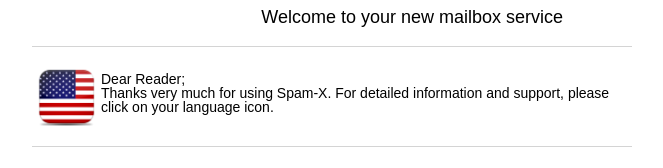
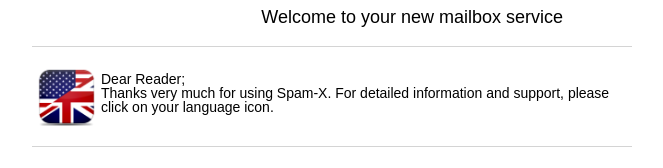
Before and after one commit to 08-15/sx, a plain HTML site: page WCL1.html in a window 1280 px wide. Shown: the part 263-431 px from the top of the page, without its empty margins (308-971 px from the left). Drawn offline with Linux system fonts and the light colour scheme.

Commit message:
Add files via upload

```diff
--- a/WCL1.html
+++ b/WCL1.html
@@ -209,7 +209,7 @@ html, body {background-image: none !important; background-color: transparent !im
 <tr><td valign="top" style="padding: 0px;"><table cellpadding="0" cellspacing="0" width="100%">
 <tr><td align="center" style="padding: 0px;"><table cellpadding="0" cellspacing="0" border="0" align="center">
 <tr><td valign="top" align="center" style="padding: 0px;"><table cellpadding="0" cellspacing="0" border="0" width="59"  style="border: 0px none; height: auto;">
-<tr><td valign="top" style="padding: 0px;"><a href="https://08-15.github.io/x5IM191222USNONEGAG/" target="_blank" class="imglink"><img src="https://08-15.github.io/sx/USA.png" width="59" height="59" alt="" border="0" class="img59x59" style="display: block;" /></a></td>
+<tr><td valign="top" style="padding: 0px;"><a href="https://08-15.github.io/x5IM191222USNONEGAG/" target="_blank" class="imglink"><img src="https://08-15.github.io/sx/amuk.png" width="59" height="59" alt="" border="0" class="img59x59" style="display: block;" /></a></td>
 </tr>
 </table>
 </td>
```
